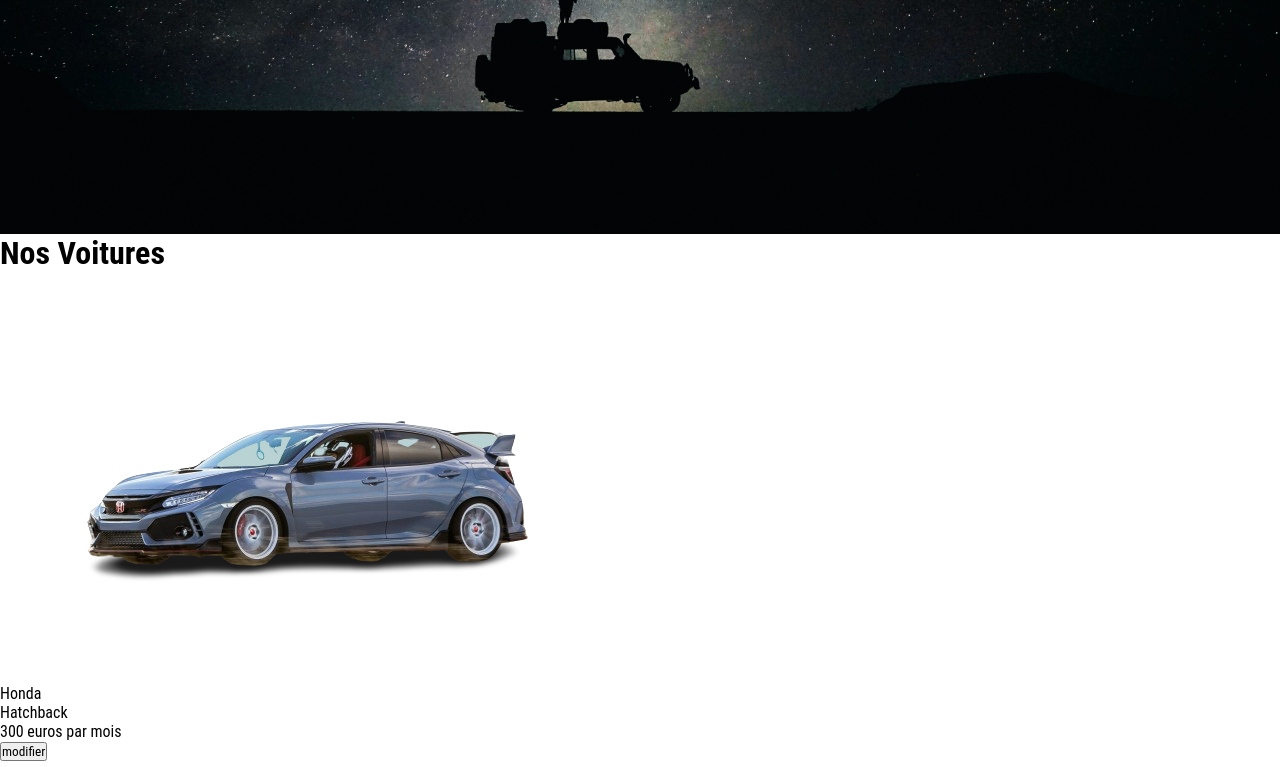
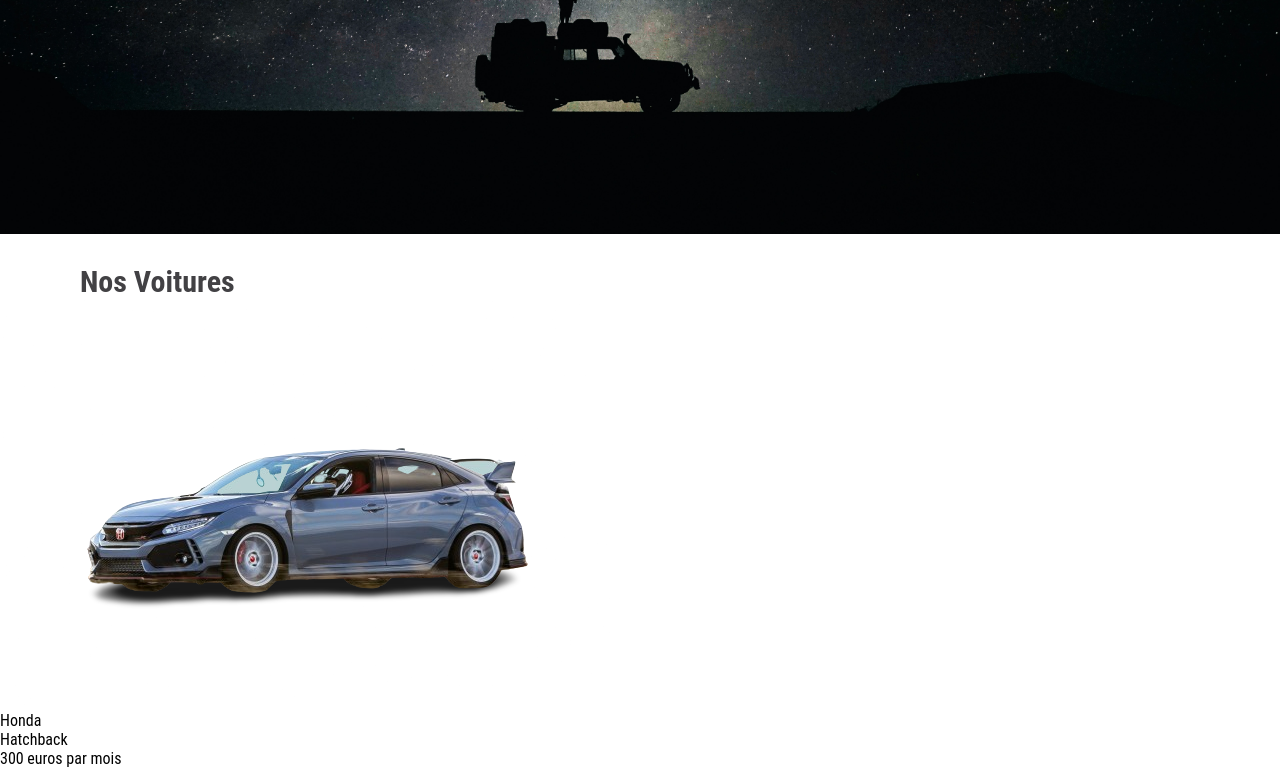
Before and after one commit to CorentintheShadow/flashMCqueen_loc, a PHP site: page / in a window 1280 px wide. Shown: the part 634-1401 px from the top of the page. Run offline with PHP 8.4, Linux system fonts and the light colour scheme.

Commit message:
regler la position du titre

```diff
--- a/design.css
+++ b/design.css
@@ -84,3 +84,13 @@
     position: absolute;
     left: 800px;
 }
+
+.produits{
+    text-align: left;
+    font-size: 30px;
+    font-weight: bold;
+    margin-top: 30px;
+    margin-left: 80px;
+    color: #424144;
+
+}
--- a/index.html
+++ b/index.html
@@ -24,7 +24,7 @@
         <img src="image/voiture_sportive.png" alt="honda_civic" class="imageposition">
     </section>
 
-    <h1> Nos Voitures</h1>
+    <h1 class="produits"> Nos Voitures</h1>
     <section class="section_produits">
         <div>
             <div>
```
